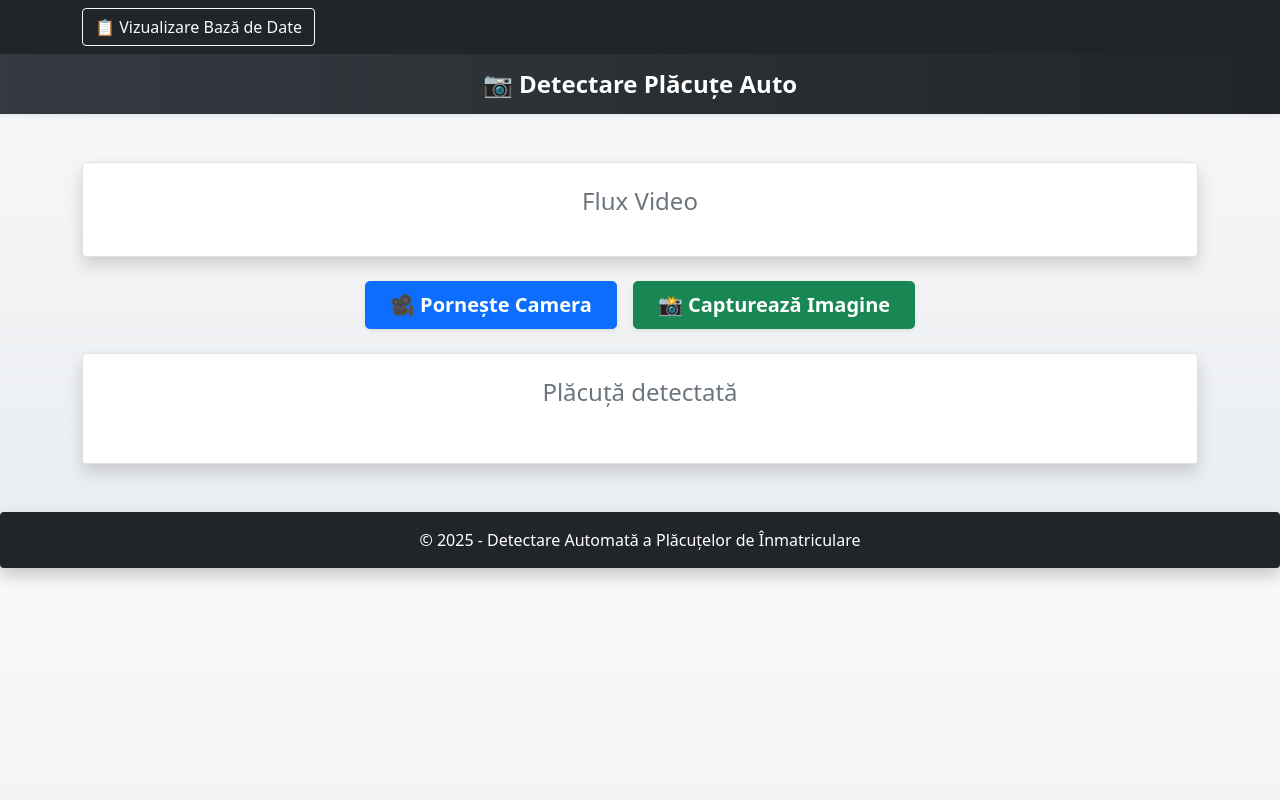
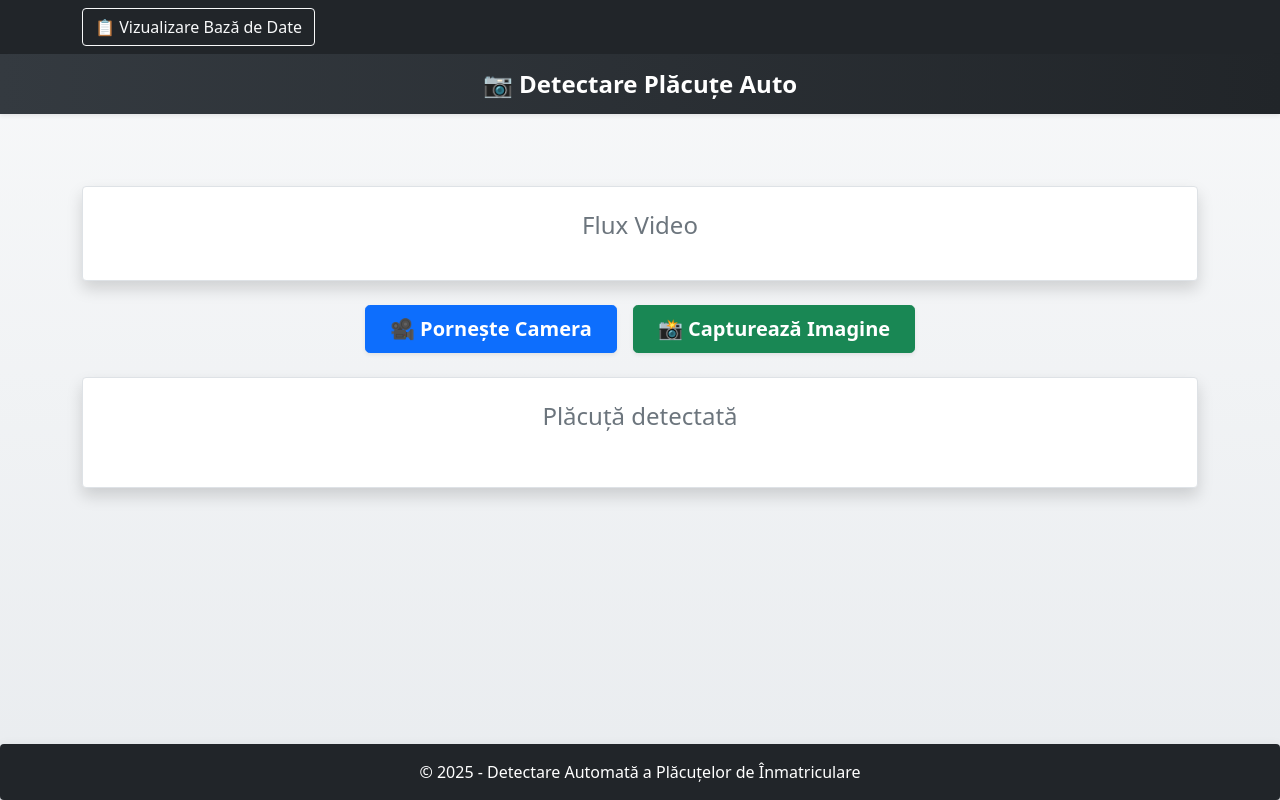
Before and after one commit to FlorinaTudor05/ANPR_System, a Flask app: page / in a window 1280 px wide. Run offline with Flask 3, Linux system fonts and the light colour scheme.

Commit message:
[.FT] - finetune

```diff
--- a/templates/index.html
+++ b/templates/index.html
@@ -8,7 +8,8 @@
     </div>
 </nav>
 
-<div class="container text-center mt-5">
+<!-- Wrapper pentru conținut -->
+<div class="content-wrapper container text-center mt-5">
     <div class="mt-4 p-4 bg-white shadow rounded border">
         <h4 class="text-secondary mb-3 text-center"><i class="fas fa-video"></i> Flux Video</h4>
         <div class="d-flex justify-content-center">
@@ -35,28 +36,43 @@
     </div>
 </div>
 
+<!-- Footer sticky jos -->
 <footer class="text-center mt-5 py-3 bg-dark text-white rounded shadow-lg">
     <p class="mb-0">&copy; 2025 - Detectare Automată a Plăcuțelor de Înmatriculare</p>
 </footer>
 
+<!-- Stiluri -->
 <style>
-    body {
+    html, body {
+        height: 100%;
+        margin: 0;
         background: linear-gradient(to bottom, #f8f9fa, #e9ecef);
+        display: flex;
+        flex-direction: column;
     }
+
+    .content-wrapper {
+        flex: 1;
+    }
+
     .btn {
         transition: 0.3s;
     }
+
     .btn:hover {
         transform: scale(1.05);
     }
+
     .shadow-lg {
         box-shadow: 0px 8px 16px rgba(0, 0, 0, 0.2) !important;
     }
+
     .border {
         border: 1px solid #dee2e6 !important;
     }
 </style>
 
+<!-- Script -->
 <script>
     let cameraRunning = false;
     let videoFeed = document.getElementById("videoFeed");
```
Also changed, not shown: plates.db.
